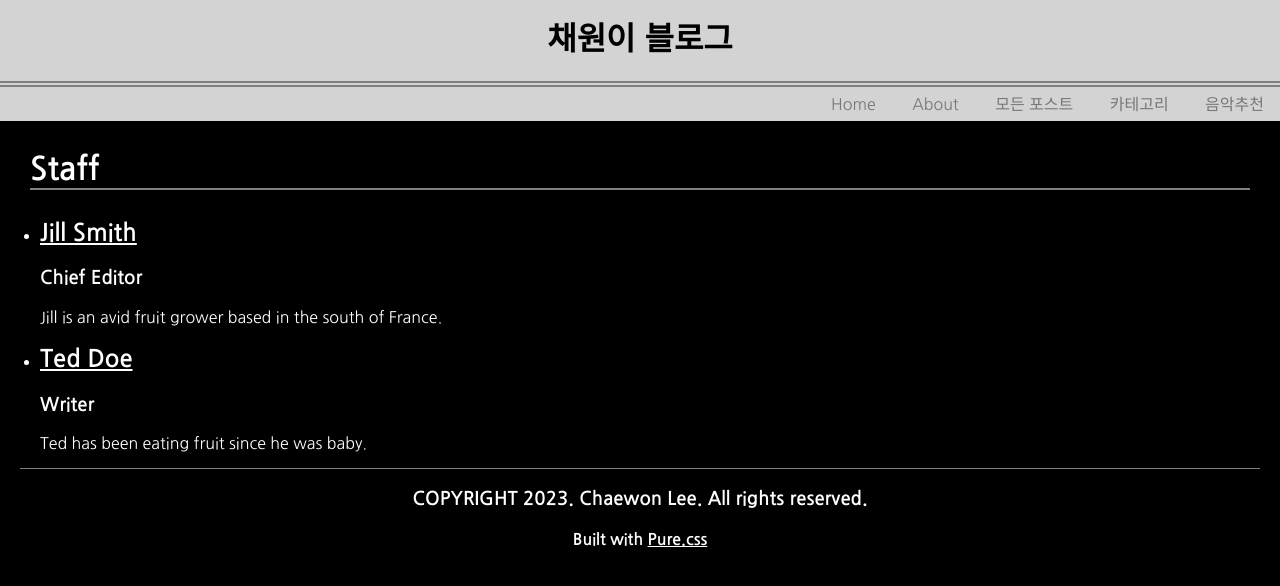
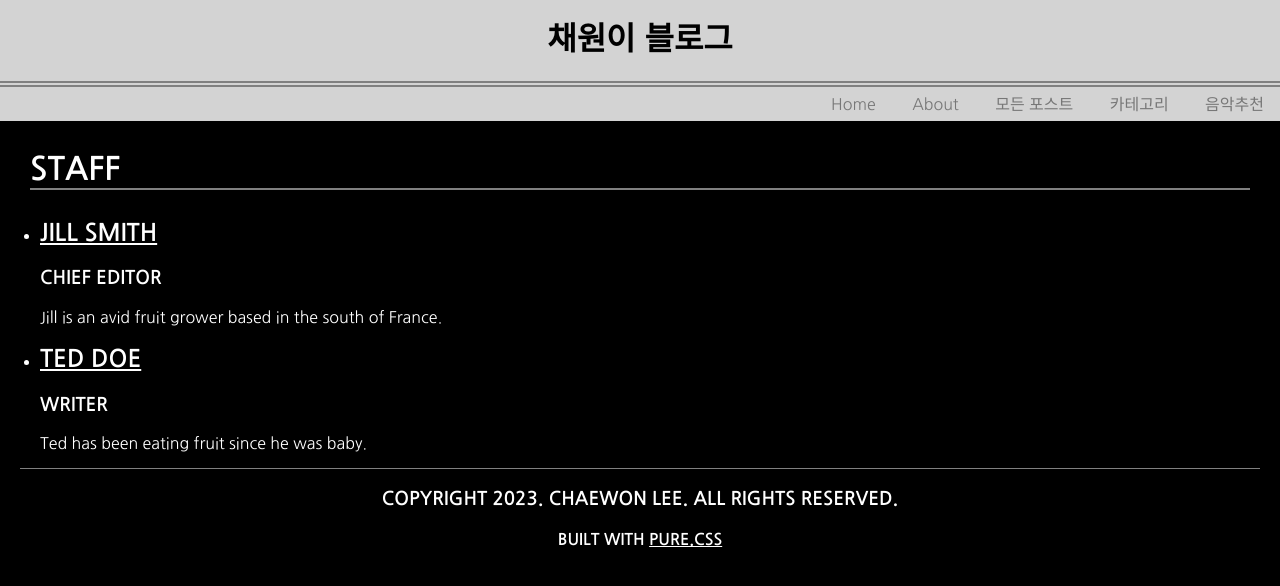
Before and after one commit to chae-jpg/chaeBlog, a Jekyll site: the page built from staff.html, in a window 1280 px wide. Shown: the top 586 px of the page. Built offline with Jekyll 4.4.1, drawn with Linux system fonts in a browser that asks for light colours; nearby versions of some CDN libraries.

Commit message:
set title to uppercase

```diff
--- a/_sass/main.scss
+++ b/_sass/main.scss
@@ -11,6 +11,9 @@ a:visited {
 }
 marquee {
     margin-top : 2px;
+}
+h1, h2, h3, h4, h5, h6 {
+    text-transform: uppercase;
 }
 .pure-menu-item a:visited {
     color: black;
```
